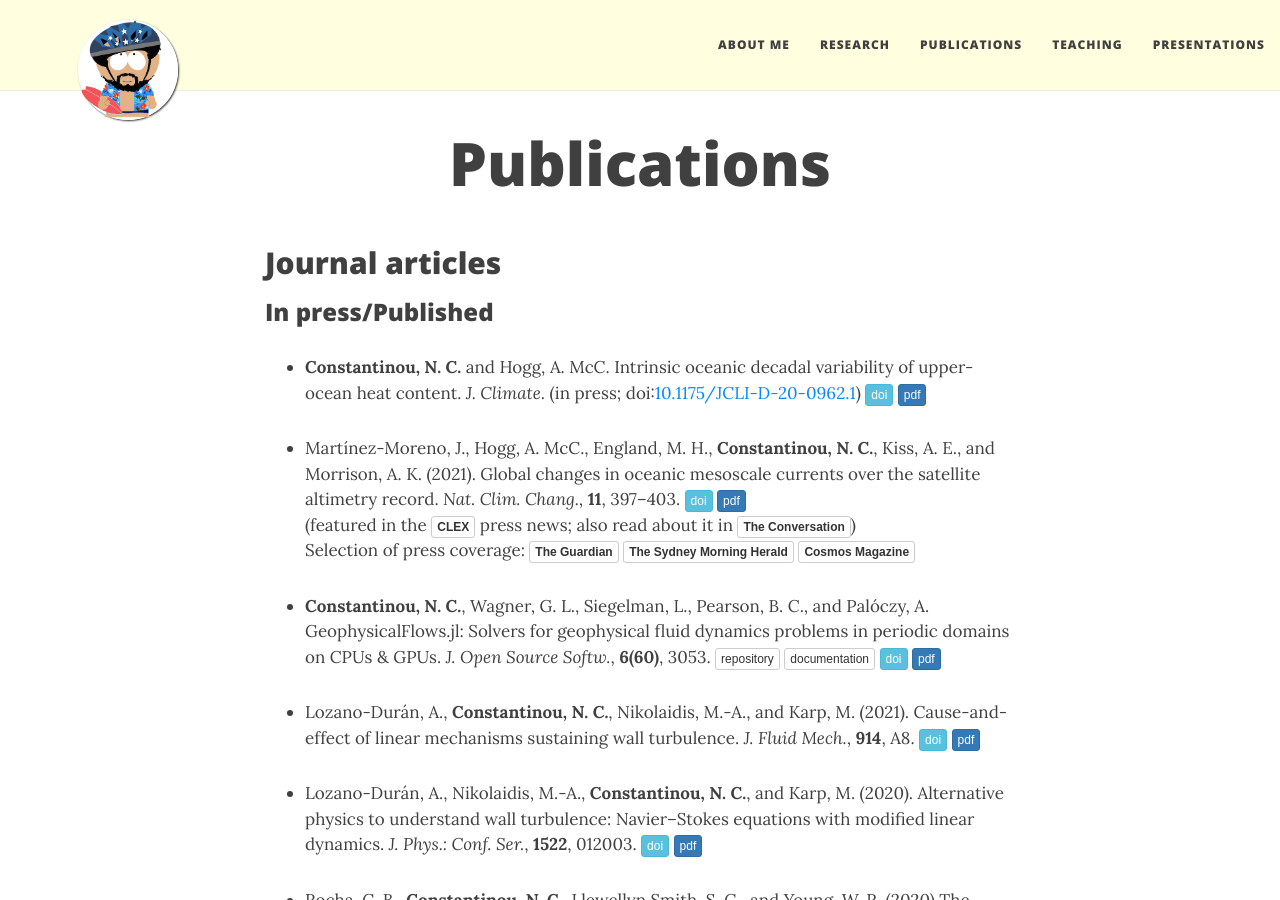
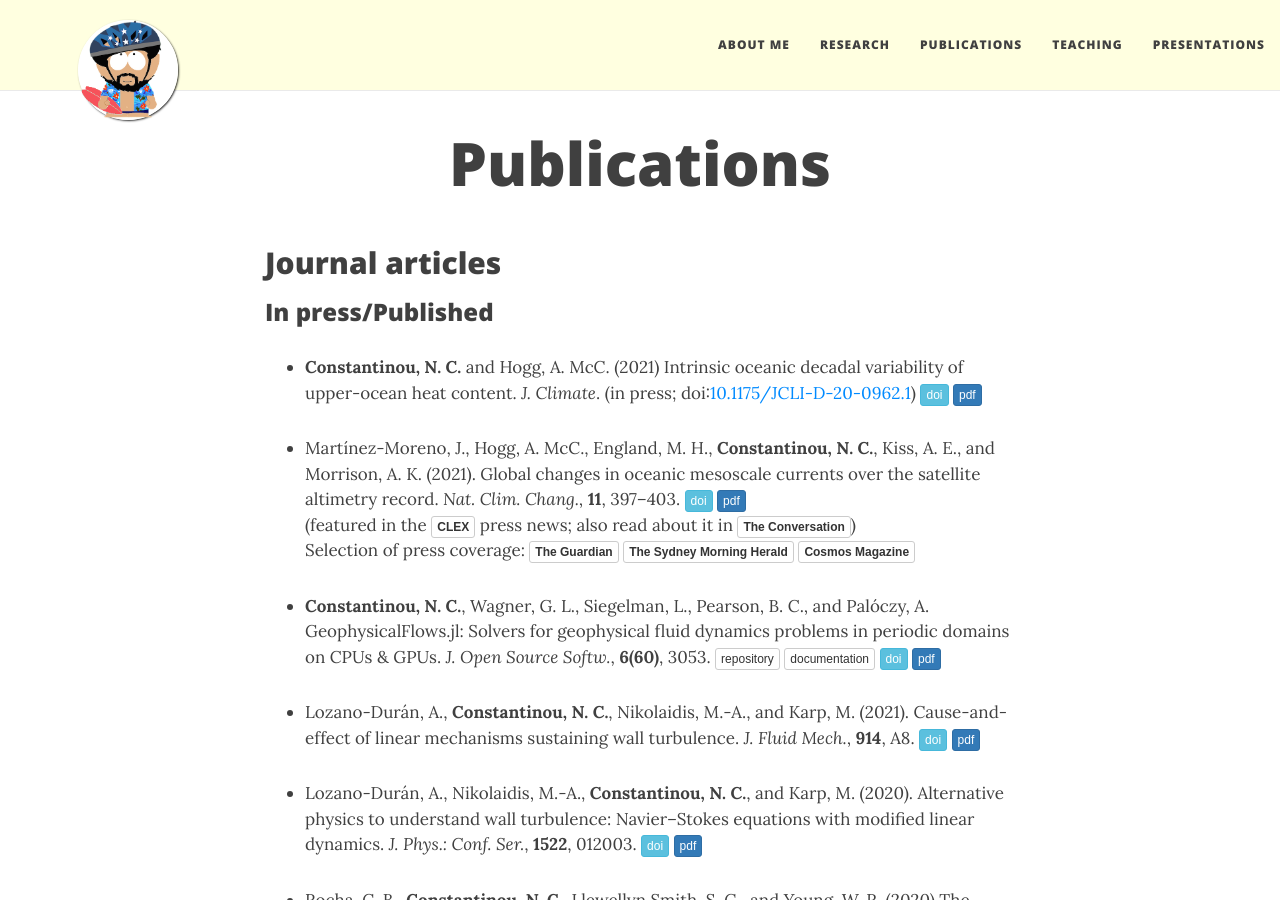
Before and after one commit to navidcy/navidcy.github.io, a Jekyll site: the page built from publications.md, in a window 1280 px wide and 900 px high. Built offline with Jekyll 4.4.1, drawn with Linux system fonts in a browser that asks for light colours; nearby versions of some CDN libraries; comment, search, counter and statistics services are not loaded.

Commit message:
adds year to JClimate

```diff
--- a/publications.md
+++ b/publications.md
@@ -21,7 +21,7 @@ convection. _J. Fluid Mech._ (submitted on ...) [<span class="btn btn-success bt
 
 ### In press/Published
 
-- **Constantinou, N. C.** and  Hogg, A. McC. Intrinsic oceanic decadal variability of upper-ocean heat content. _J. Climate_. (in press; doi:[10.1175/JCLI-D-20-0962.1][intrinsic-ocean-var-doi]{:target="_blank"}) [<span class="btn btn-info btn-xs{{end}}" style="font-family:sans-serif;">doi</span>][intrinsic-ocean-var-doi]{:target="_blank"} [<span class="btn btn-primary btn-xs{{end}}" style="font-family:sans-serif;">pdf</span>][intrinsic-ocean-var] <span align="right" class='altmetric-embed' data-badge-type="2" data-condensed="true" data-hide-less-than="2" data-doi="10.1175/JCLI-D-20-0962.1"></span> <br/>
+- **Constantinou, N. C.** and  Hogg, A. McC. (2021) Intrinsic oceanic decadal variability of upper-ocean heat content. _J. Climate_. (in press; doi:[10.1175/JCLI-D-20-0962.1][intrinsic-ocean-var-doi]{:target="_blank"}) [<span class="btn btn-info btn-xs{{end}}" style="font-family:sans-serif;">doi</span>][intrinsic-ocean-var-doi]{:target="_blank"} [<span class="btn btn-primary btn-xs{{end}}" style="font-family:sans-serif;">pdf</span>][intrinsic-ocean-var] <span align="right" class='altmetric-embed' data-badge-type="2" data-condensed="true" data-hide-less-than="2" data-doi="10.1175/JCLI-D-20-0962.1"></span> <br/>
 
 
 - Martínez-Moreno, J., Hogg, A. McC., England, M. H., **Constantinou, N. C.**, Kiss, A. E., and Morrison, A. K. (2021). Global changes in oceanic mesoscale currents over the satellite altimetry record. _Nat. Clim. Chang._, **11**, 397–403. [<span class="btn btn-info btn-xs{{end}}" style="font-family:sans-serif;">doi</span>][global-eke-trends-doi]{:target="_blank"} [<span class="btn btn-primary btn-xs{{end}}" style="font-family:sans-serif;">pdf</span>][global-eke-trends] <span align="right" class='altmetric-embed' data-badge-type="2" data-condensed="true" data-hide-less-than="2" data-doi="10.1038/s41558-021-01006-9"></span> <br/>
```
